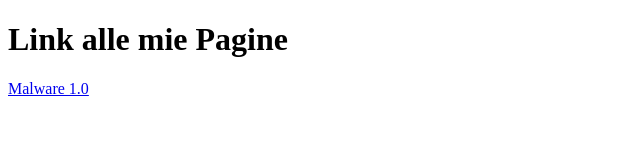
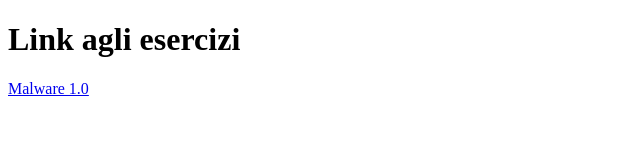
Before and after one commit to marcopalladino/LezioniHtmlCSS, a plain HTML site: page index.html in a window 1280 px wide. Shown: the whole page, without its empty margins (0-640 px from the left). Drawn offline with Linux system fonts and the light colour scheme.

Commit message:
Update index.html

```diff
--- a/index.html
+++ b/index.html
@@ -7,7 +7,7 @@
     <title>link agli esercizi del prof Palladino</title>
 </head>
 <body>
-<h1> Link alle mie Pagine </h1>
+<h1> Link agli esercizi </h1>
 
     <a href="malware.html">Malware 1.0</a>
 
```
